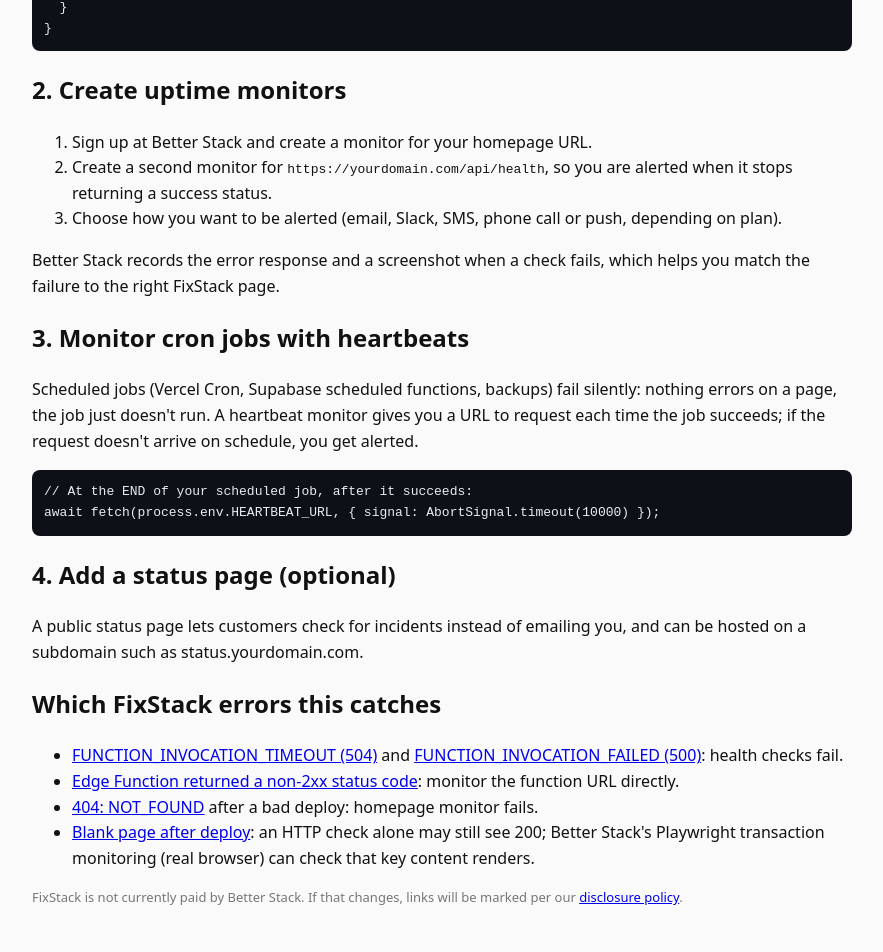
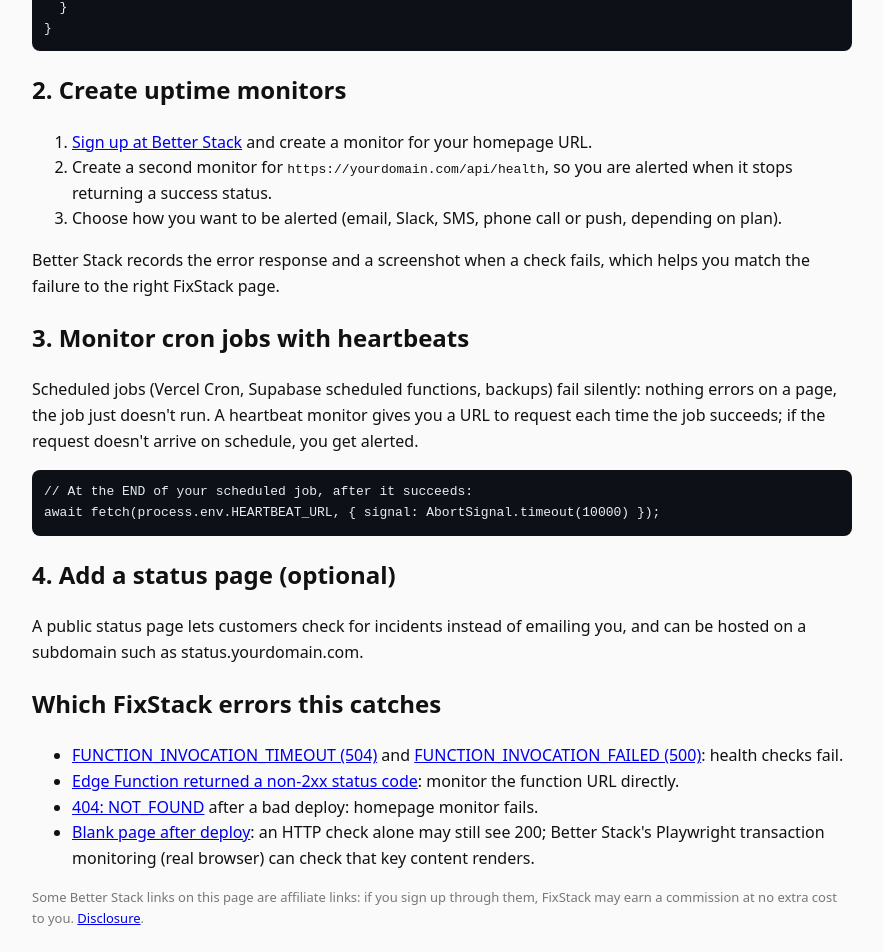
Before and after one commit to mainstreettools-hub/fixstack, a Next.js app: page /guides/uptime-monitoring-better-stack in a window 1280 px wide. Shown: the part 773-1725 px from the top of the page, without its empty margins (198-1081 px from the left). Built offline with nearby package versions, Linux system fonts and the light colour scheme.

Commit message:
Add Better Stack affiliate link to prevention tools and guide
Wire PREVENTION_TOOLS.betterstack to https://betterstack.com/?ref=b-jj3e so error pages in matching categories show the disclosed tool link, and update the uptime guide with sponsored links plus honest commission disclosure.

```diff
--- a/app/guides/uptime-monitoring-better-stack/page.js
+++ b/app/guides/uptime-monitoring-better-stack/page.js
@@ -24,12 +24,12 @@
     <script type="application/ld+json" dangerouslySetInnerHTML={{ __html: JSON.stringify(ld) }} />
     <h1>{title}</h1>
     <p>Most of the errors on FixStack are found by a user first: a <a href="/errors/vercel-function-invocation-failed/">500 FUNCTION_INVOCATION_FAILED</a>, a <a href="/errors/vercel-function-timeout/">504 FUNCTION_INVOCATION_TIMEOUT</a>, an <a href="/errors/supabase-edge-function-non-2xx/">Edge Function returning a non-2xx status</a>, or a deploy that quietly <a href="/errors/vercel-404-not-found/">404s</a>. Monitoring flips that around: you get the alert, not the angry email.</p>
-    <p>This guide uses <a href="https://betterstack.com/uptime" rel="noopener">Better Stack Uptime</a>. Its free tier (per its product page at time of writing) includes 10 monitors, 10 heartbeats and a status page with 3-minute checks, which is enough for a typical Lovable, Bolt, or Next.js + Supabase app.</p>
+    <p>This guide uses <a href="https://betterstack.com/?ref=b-jj3e" rel="sponsored noopener" target="_blank">Better Stack Uptime</a>. Its free tier (per its product page at time of writing) includes 10 monitors, 10 heartbeats and a status page with 3-minute checks, which is enough for a typical Lovable, Bolt, or Next.js + Supabase app.</p>
     <h2>1. Add a health endpoint</h2>
     <p>A dedicated route lets a monitor test that your app and its database actually respond, not just that a static page loads.</p>
     <pre><code>{code1}</code></pre>
     <h2>2. Create uptime monitors</h2>
-    <ol><li>Sign up at Better Stack and create a monitor for your homepage URL.</li>
+    <ol><li><a href="https://betterstack.com/?ref=b-jj3e" rel="sponsored noopener" target="_blank">Sign up at Better Stack</a> and create a monitor for your homepage URL.</li>
       <li>Create a second monitor for <code>https://yourdomain.com/api/health</code>, so you are alerted when it stops returning a success status.</li>
       <li>Choose how you want to be alerted (email, Slack, SMS, phone call or push, depending on plan).</li></ol>
     <p>Better Stack records the error response and a screenshot when a check fails, which helps you match the failure to the right FixStack page.</p>
@@ -43,6 +43,6 @@
       <li><a href="/errors/supabase-edge-function-non-2xx/">Edge Function returned a non-2xx status code</a>: monitor the function URL directly.</li>
       <li><a href="/errors/vercel-404-not-found/">404: NOT_FOUND</a> after a bad deploy: homepage monitor fails.</li>
       <li><a href="/errors/lovable-blank-page-after-deploy/">Blank page after deploy</a>: an HTTP check alone may still see 200; Better Stack's Playwright transaction monitoring (real browser) can check that key content renders.</li></ul>
-    <p className="fine">FixStack is not currently paid by Better Stack. If that changes, links will be marked per our <a href="/disclosure/">disclosure policy</a>.</p>
+    <p className="fine">Some Better Stack links on this page are affiliate links: if you sign up through them, FixStack may earn a commission at no extra cost to you. <a href="/disclosure/">Disclosure</a>.</p>
   </article>);
 }
--- a/lib/monetization.js
+++ b/lib/monetization.js
@@ -21,6 +21,6 @@
 export const ERROR_CATEGORY_SPONSORS = { /* 'supabase-auth': { name: 'Acme', url: 'https://...', tagline: '...' } */ };
 // Prevention tools for the 'Prevent this next time' step. Empty url = hidden.
 export const PREVENTION_TOOLS = {
-  betterstack: { name: 'Better Stack', url: '', blurb: 'Uptime, cron/heartbeat monitoring and log alerts.' },
+  betterstack: { name: 'Better Stack', url: 'https://betterstack.com/?ref=b-jj3e', blurb: 'Uptime, cron/heartbeat monitoring and log alerts.' },
   gitkraken:   { name: 'GitKraken', url: '', blurb: 'Visual Git client to review and roll back AI edits.' },
 };
```
